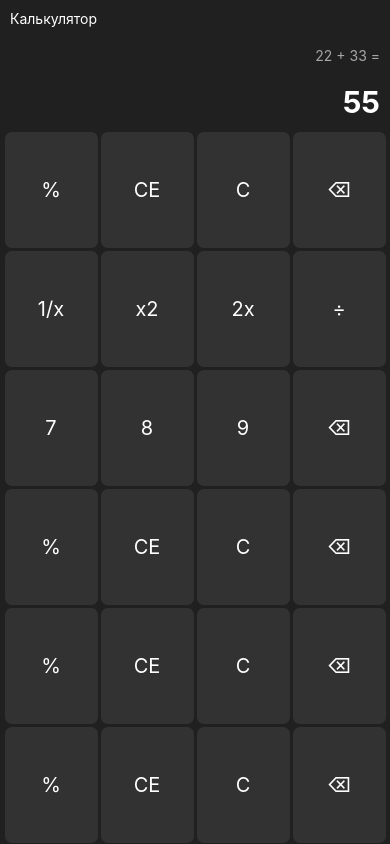
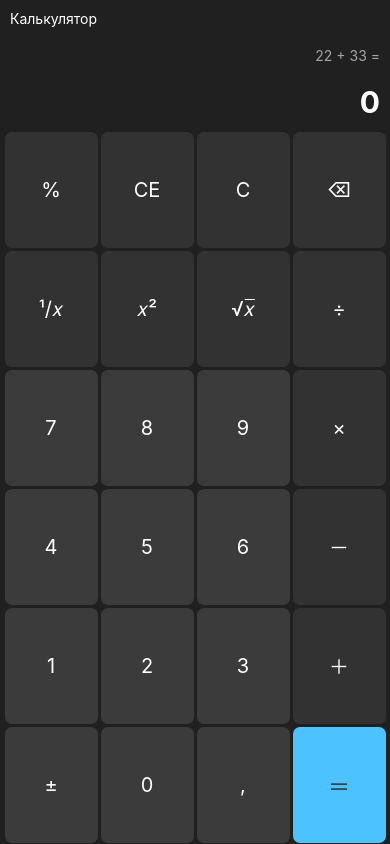
Before and after one commit to dns-lector/ReactNativePv311, a React Native app: screen / in a window 390 px wide. Built offline with nearby package versions, Linux system fonts and the light colour scheme.

Commit message:
Calc -- 2

```diff
--- a/src/pages/calc/Calc.tsx
+++ b/src/pages/calc/Calc.tsx
@@ -1,81 +1,151 @@
-import { StyleSheet, Text, TouchableOpacity, View } from "react-native";
+import { StyleSheet, Text, TouchableOpacity, useWindowDimensions, View } from "react-native";
+import CalcButton from "./components/CalcButton";
+import { useState } from "react";
+
+const maxResultDigits = 5;
 
 export default function Calc() {
+  const [result, setResult] = useState("0");
+  const {width, height} = useWindowDimensions();
 
-    const onButtonPress = (title:string) => {
-        console.log(title);
+
+  const onOperationPress = (title:string, data?:string) => {
+      switch(data) {
+        case "backspace":
+          if(result.length > 1) {
+            setResult(result.substring(0, result.length - 1));
+          }
+          else {
+            setResult("0");
+          }
+          break;
+        case "clear": setResult("0"); break;
+        case "inverse": setResult( (1 / Number(result)).toString() ); break;
+      }
   };
 
+  const onDigitPress = (title:string) => {
+    if(result == "0") {
+      setResult(title);
+    }
+    else {
+      setResult(result + title);
+    }
+  };
+
+  const onDotPress = (title:string) => {
+    if(!result.includes(".")) {
+      setResult(result + ".");
+    }
+  };
+
+  const onPmPress = (title:string) => {
+    if(result.startsWith("-")) {
+      setResult(result.substring(1));
+    }
+    else {
+      setResult("-" + result);
+    }
+  };
+
+
+  const portraitView = () => {
     return <View style={styles.calcContainer}>
       <Text style={styles.title}>Калькулятор</Text>
       <Text style={styles.expression}>22 + 33 =</Text>
-        <Text style={styles.result}>55</Text>
+      <Text style={[styles.result, {fontSize: result.length < 20 ? styles.result.fontSize : styles.result.fontSize * 19 / result.length}]}>{result}</Text>
       <View style={styles.calcButtonRow}>
-            <CalcButton title="%"        action={onButtonPress}/>
-            <CalcButton title="CE"       action={onButtonPress}/>
-            <CalcButton title="C"        action={onButtonPress}/>
-            <CalcButton title={"\u232B"} action={onButtonPress}/>
+        <CalcButton title="%"        action={onOperationPress}/>
+        <CalcButton title="CE"       action={onOperationPress}/>
+        <CalcButton title="C"        action={onOperationPress} data="clear"/>
+        <CalcButton title={"\u232B"} action={onOperationPress} data="backspace"/>
       </View>
       <View style={styles.calcButtonRow}>
-            <CalcButton title="1/x"        action={onButtonPress}/>
-            <CalcButton title="x2"       action={onButtonPress}/>
-            <CalcButton title="2x"        action={onButtonPress}/>
-            <CalcButton title={"\u00F7"} action={onButtonPress}/>
+        <CalcButton title={'\u00B9/\u{1D465}'}action={onOperationPress} data="inverse" />
+        <CalcButton title={'\u{1D465}\u00B2'} action={onOperationPress} data="square"/>
+        <CalcButton title={'\u221A\u{1D465}\u0305'}action={onOperationPress} data="sqrt"/>
+        <CalcButton title={'\u00F7'}  action={onOperationPress} />
       </View>
       <View style={styles.calcButtonRow}>
-            <CalcButton title="7"        action={onButtonPress}/>
-            <CalcButton title="8"       action={onButtonPress}/>
-            <CalcButton title="9"        action={onButtonPress}/>
-            <CalcButton title={"\u232B"} action={onButtonPress}/>
+          <CalcButton title="7" type="digit" action={onDigitPress}/>
+          <CalcButton title="8" type="digit" action={onDigitPress}/>
+          <CalcButton title="9" type="digit" action={onDigitPress}/>
+          <CalcButton title={'\u00D7'} action={onOperationPress}/>
       </View>
       <View style={styles.calcButtonRow}>
-            <CalcButton title="%"        action={onButtonPress}/>
-            <CalcButton title="CE"       action={onButtonPress}/>
-            <CalcButton title="C"        action={onButtonPress}/>
-            <CalcButton title={"\u232B"} action={onButtonPress}/>
+          <CalcButton title="4" type="digit"  action={onDigitPress}/>
+          <CalcButton title="5" type="digit"  action={onDigitPress}/>
+          <CalcButton title="6" type="digit"  action={onDigitPress}/>
+          <CalcButton title={'\uFF0D'} action={onOperationPress}/>
       </View>
       <View style={styles.calcButtonRow}>
-            <CalcButton title="%"        action={onButtonPress}/>
-            <CalcButton title="CE"       action={onButtonPress}/>
-            <CalcButton title="C"        action={onButtonPress}/>
-            <CalcButton title={"\u232B"} action={onButtonPress}/>
+          <CalcButton title="1" type="digit"  action={onDigitPress}/>
+          <CalcButton title="2" type="digit"  action={onDigitPress}/>
+          <CalcButton title="3" type="digit"  action={onDigitPress}/>
+          <CalcButton title={'\uFF0B'} action={onOperationPress}/>
       </View>
       <View style={styles.calcButtonRow}>
-            <CalcButton title="%"        action={onButtonPress}/>
-            <CalcButton title="CE"       action={onButtonPress}/>
-            <CalcButton title="C"        action={onButtonPress}/>
-            <CalcButton title={"\u232B"} action={onButtonPress}/>
+          <CalcButton title={'\u00B1'} type="digit" action={onPmPress}/>
+          <CalcButton title="0" type="digit"        action={onDigitPress}/>
+          <CalcButton title="," type="digit"        action={onDotPress}/>
+          <CalcButton title={'\uFF1D'} type="equal" action={onOperationPress}/>
       </View>
     </View>;
-}
-
-type CalcButtonData = {
-    title:  string,
-    type?:  string,
-    action: (title:string, type?:string) => any
   };
 
-function CalcButton({title, type, action}: CalcButtonData) {
-    return <TouchableOpacity onPress={() => action(title, type)} style={styles.calcButton}>
-        <Text style={styles.calcButtonText}>{title}</Text>
-    </TouchableOpacity>;
+  const landscapeView = () => {
+    return <View style={styles.calcContainer}>
+
+      <View style={{display: "flex", flexDirection: "row", justifyContent: "center"}}>
+
+        <View style={{flex: 2, display: "flex", flexDirection: "column"}}>
+          <Text style={[styles.title, {margin: 0}]}>Калькулятор</Text>
+          <Text style={styles.expression}>22 + 33 =</Text>
+        </View>
+
+          <Text style={[styles.result, {flex: 3}]}>{result}</Text>
+      </View>
+
+      <View style={styles.calcButtonRow}>
+        <CalcButton title="%"        action={onOperationPress}/>
+        <CalcButton title="7" type="digit" action={onDigitPress}/>
+        <CalcButton title="8" type="digit" action={onDigitPress}/>
+        <CalcButton title="9" type="digit" action={onDigitPress}/>
+        <CalcButton title={'\u00F7'}  action={onOperationPress} data="div"/>
+        <CalcButton title={"\u232B"} action={onOperationPress} data="backspace"/>
+      </View>
+      <View style={styles.calcButtonRow}>
+        <CalcButton title={'\u00B9/\u{1D465}'} action={onOperationPress} data="inverse" />
+        <CalcButton title="4" type="digit"  action={onDigitPress}/>
+        <CalcButton title="5" type="digit"  action={onDigitPress}/>
+        <CalcButton title="6" type="digit"  action={onDigitPress}/>
+        <CalcButton title={'\u00D7'} action={onOperationPress} data="mul"/>
+        <CalcButton title="C"        action={onOperationPress} data="clear"/>
+      </View>
+      <View style={styles.calcButtonRow}>
+        <CalcButton title={'\u{1D465}\u00B2'} action={onOperationPress} data="square"/>
+        <CalcButton title="1" type="digit"  action={onDigitPress}/>
+        <CalcButton title="2" type="digit"  action={onDigitPress}/>
+        <CalcButton title="3" type="digit"  action={onDigitPress}/>
+        <CalcButton title={'\uFF0D'} action={onOperationPress} data="sub"/>
+        <CalcButton title="CE"       action={onOperationPress} data="clearEntry"/>
+      </View>
+      <View style={styles.calcButtonRow}>
+        <CalcButton title={'\u221A\u{1D465}\u0305'}action={onOperationPress} data="sqrt" />
+        <CalcButton title={'\u00B1'} type="digit" action={onPmPress}/>
+        <CalcButton title="0" type="digit"        action={onDigitPress}/>
+        <CalcButton title="," type="digit"        action={onDotPress}/>
+        <CalcButton title={'\uFF0B'} action={onOperationPress} data="add" />
+        <CalcButton title={'\uFF1D'} type="equal" action={onOperationPress}/>
+      </View>
+    </View>;
+  };
+
+  return width < height ? portraitView() : landscapeView();
 }
 
 
 const styles = StyleSheet.create({
-  calcButton: {
-    backgroundColor: "#323232",
-    borderRadius: 7,
-    flex: 1,
-    margin: 1.5,
-    display: "flex",
-    justifyContent: "center",
-    alignItems: "center",
-  },
-  calcButtonText: {
-    color: "#ffffff",
-    fontSize: 20,
-  },
   calcContainer: {
     backgroundColor: "#202020",
     flex: 1,
--- /dev/null
+++ b/src/pages/calc/components/CalcButton.tsx
@@ -0,0 +1,51 @@
+import { StyleSheet, Text, TouchableOpacity } from "react-native";
+
+type CalcButtonData = {
+    title:  string,
+    type?:  string,
+    data?:  string,
+    action: (title:string, data?:string) => any
+};
+
+export default function CalcButton({title, type, data, action}: CalcButtonData) {
+    return <TouchableOpacity
+        onPress={() => action(title, data)}
+        style={[styles.calcButton, (
+            type=="digit" ? styles.digitButton
+            : type=="equal" ? styles.equalButton
+            : styles.operationButton
+        )]}>
+            <Text style={
+                type=="equal" ? styles.callcEqualText
+                : styles.calcButtonText
+            }>{title}</Text>
+    </TouchableOpacity>;
+}
+
+const styles = StyleSheet.create({
+  calcButton: {
+    borderRadius: 7,
+    flex: 1,
+    margin: 1.5,
+    display: "flex",
+    justifyContent: "center",
+    alignItems: "center",
+  },
+  calcButtonText: {
+    color: "#FFFFFF",
+    fontSize: 20,
+  },
+  callcEqualText: {
+    color: "#323232",
+    fontSize: 22,
+  },
+  operationButton: {
+    backgroundColor: "#323232",
+  },
+  digitButton: {
+    backgroundColor: "#3B3B3B",
+  },
+  equalButton: {
+    backgroundColor: "#4CC2FF",
+  }
+});
```
Lines whose indentation alone changed are shown as unchanged.
